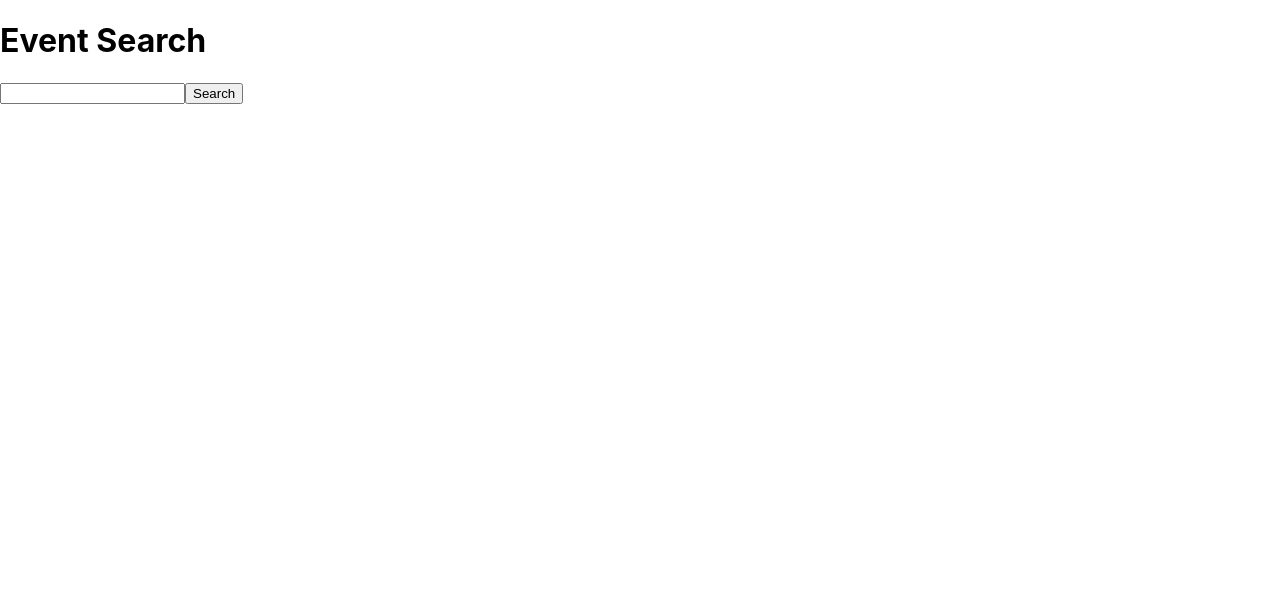
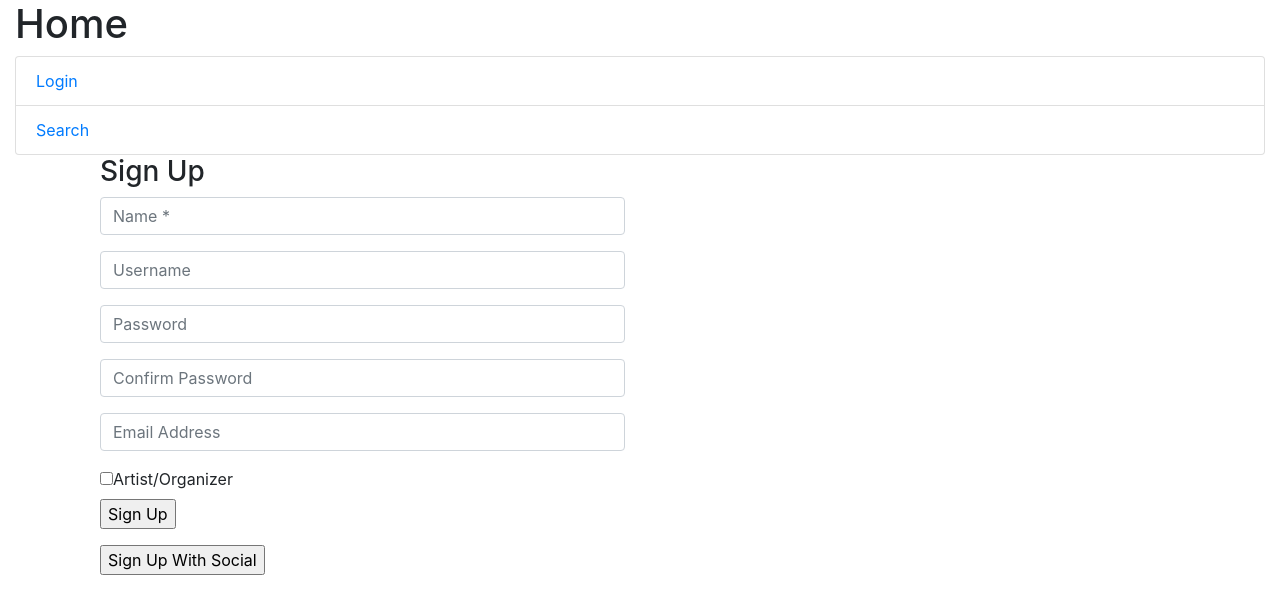
Before and after one commit to nandish291/wbdv-sp21-01-webdevgroup-client-react, a React (Create React App) app: page / in a window 1280 px wide. Shown: the top 614 px of the page. Built offline with nearby package versions, Linux system fonts and the light colour scheme.

Commit message:
debugging rendering problem

```diff
--- a/src/App.js
+++ b/src/App.js
@@ -1,14 +1,18 @@
 import './App.css';
 import {BrowserRouter, Route} from "react-router-dom";
 import Search from "./components/search"
+import EventGrid from "./components/event-grid/event-grid";
+import Home from "./home";
 
 function App() {
     return (
         <BrowserRouter>
             <div className="container-fluid">
-                <Route path="/"
-                       exact={true}>
-                    <Search/>
+                <Route path="/" exact={true}>
+                    <Home/>
+                </Route>
+                <Route path="/events" exact={true}>
+                    <EventGrid/>
                 </Route>
             </div>
         </BrowserRouter>
--- a/src/components/event-grid/event-grid.js
+++ b/src/components/event-grid/event-grid.js
@@ -7,85 +7,43 @@ import GridListTile from '@material-ui/core/GridListTile';
 import GridListTileBar from '@material-ui/core/GridListTileBar';
 import IconButton from '@material-ui/core/IconButton';
 import StarBorderIcon from '@material-ui/icons/StarBorder';
+import {Link, Route} from "react-router-dom";
+import LogIn from "../../login";
+import Search from "../search";
+
 // import tileData from './tileData';
 
-const EventGrid = (
-    {
-        events
+class EventGrid
+    extends React.Component {
+
+    state = {
+        events: [],
     }
-) => {
 
-    const useStyles = makeStyles((theme) => ({
-        root: {
-            display: 'flex',
-            flexWrap: 'wrap',
-            justifyContent: 'space-around',
-            overflow: 'hidden',
-            backgroundColor: theme.palette.background.paper,
-        },
-        gridList: {
-            flexWrap: 'nowrap',
-            // Promote the list into his own layer on Chrome. This cost memory but helps keeping high FPS.
-            transform: 'translateZ(0)',
-            // height: 450,
-        },
-        title: {
-            color: theme.palette.primary.light,
-        },
-        titleBar: {
-            background:
-                'linear-gradient(to top, rgba(0,0,0,0.7) 0%, rgba(0,0,0,0.3) 40%, rgba(0,0,0,0) 100%)',
-        },
-    }));
+    render() {
 
-    const classes = useStyles();
-
-
-    return (
-        <>
+        return (
             <div>
                 <h2>Upcoming Events</h2>
+
+                <Route path="/events/search" exact={true}>
+                    <Search/>
+                </Route>
+
+                <Link to="events/login">
+                    <i className="fas fa-2x fa-sign-in-alt"/>
+                </Link>
+
+                <br/>
+
+                <Link to="events/search">
+                    <i className="fas fa-2x fa-search"/>
+                </Link>
+
             </div>
-            {/*<div className={classes.root}>*/}
-            {/*    <GridList cellHeight={300} className={classes.gridList} cols={2.5}>*/}
-            {/*        {events.map((event) => (*/}
-            {/*            <GridListTile key={event.id}>*/}
-            {/*                <EventCard title={event.title}*/}
-            {/*                           event={event}*/}
-            {/*                           venue={event.venue}*/}
-            {/*                           location={event.location}/>*/}
-            {/*                <GridListTileBar*/}
-            {/*                    // title={event.title}*/}
-            {/*                    classes={{*/}
-            {/*                        root: classes.titleBar,*/}
-            {/*                        title: classes.title,*/}
-            {/*                    }}*/}
-            {/*                    actionIcon={*/}
-            {/*                        <IconButton aria-label={`star ${event.title}`}>*/}
-            {/*                            <StarBorderIcon className={classes.title}/>*/}
-            {/*                        </IconButton>*/}
-            {/*                    }*/}
-            {/*                />*/}
-            {/*            </GridListTile>*/}
-            {/*        ))}*/}
+        )
 
-
-            {/*    </GridList>*/}
-            {/*</div>*/}
-        </>
-    )
-
-
-    // <div>
-    //     <div className="row">
-    //         {
-    //             events.map(event =>
-    //                 <div className="col-2">
-    //                 </div>
-    //             )
-    //         }
-    //     </div>
-    // </div>
+    }
 }
 
 export default EventGrid
--- a/src/components/search.js
+++ b/src/components/search.js
@@ -2,7 +2,8 @@
 
 import React, {useState, useEffect} from 'react'
 import eventService from '../services/event-service'
-import {Link, useParams, useHistory} from "react-router-dom";
+import {Link, useParams, useHistory, Route} from "react-router-dom";
+
 
 import GridList from "@material-ui/core/GridList";
 import GridListTile from "@material-ui/core/GridListTile";
@@ -11,6 +12,7 @@ import GridListTileBar from "@material-ui/core/GridListTileBar";
 import IconButton from "@material-ui/core/IconButton";
 import StarBorderIcon from "@material-ui/icons/StarBorder";
 import {makeStyles} from "@material-ui/core/styles";
+import LogIn from "../login";
 
 const Search = () => {
 
@@ -64,7 +66,19 @@ const Search = () => {
     const classes = useStyles();
 
     return (
+
         <div>
+
+
+            <Route path={["/login"]}
+                   exact={true}
+                   render={() =>
+                       <LogIn/>}>
+            </Route>
+
+            <button>
+                <Link to="/login">Login</Link>
+            </button>
 
             <h1>Event Search</h1>
             <input
@@ -75,6 +89,7 @@ const Search = () => {
                 value={searchTitle}/>
             <button
                 onClick={() => {
+                    // history.push(`/search/${searchTitle}`)
                     search(searchTitle)
 
                 }}
@@ -109,6 +124,31 @@ const Search = () => {
                     }
                 </ul>
             </div>
+
+
+            <div className="container">
+                <div className="col-md-6">
+                    <h3>Login</h3>
+                    <form>
+                        <div className="form-group">
+                            <input type="text" className="form-control" placeholder="Your Email *" value=""/>
+                        </div>
+                        <div className="form-group">
+                            <input type="password" className="form-control" placeholder="Your Password *" value=""/>
+                        </div>
+                        <div className="form-group">
+                            <input type="submit" className="btnSubmit" value="Sign In"/>
+                        </div>
+                        <div className="form-group">
+                            <input type="submit" className="btnSubmit" value="Sign In With Social"/>
+                        </div>
+                        <div className="form-group">
+                            <a href="#" className="ForgetPwd">Forget Password?</a>
+                        </div>
+                    </form>
+                </div>
+            </div>
+
         </div>
     )
 }
--- /dev/null
+++ b/src/home.js
@@ -0,0 +1,49 @@
+import React from 'react'
+import {Link} from "react-router-dom";
+
+export default () =>
+    <>
+        <h1>Home</h1>
+        <div className="list-group">
+            <Link to="events/login" className="list-group-item">
+                Login
+            </Link>
+            <Link to="events/search" className="list-group-item">
+                Search
+            </Link>
+        </div>
+
+
+        <div className="container">
+            <div className="col-md-6">
+                <h3>Sign Up</h3>
+                <form>
+                    <div className="form-group">
+                        <input type="text" className="form-control" placeholder="Name *" value=""/>
+                    </div>
+                    <div className="form-group">
+                        <input type="text" className="form-control" placeholder="Username" value=""/>
+                    </div>
+                    <div className="form-group">
+                        <input type="text" className="form-control" placeholder="Password" value=""/>
+                    </div>
+                    <div className="form-group">
+                        <input type="text" className="form-control" placeholder="Confirm Password" value=""/>
+                    </div>
+                    <div className="form-group">
+                        <input type="password" className="form-control" placeholder="Email Address" value=""/>
+                    </div>
+                    <div>
+                    <input type="checkbox" id="organizer" name="organizer" value="organizer"/>
+                        <label htmlFor="vehicle1">Artist/Organizer</label>
+                    </div>
+                    <div className="form-group">
+                        <input type="submit" className="btnSubmit" value="Sign Up"/>
+                    </div>
+                    <div className="form-group">
+                        <input type="submit" className="btnSubmit" value="Sign Up With Social"/>
+                    </div>
+                </form>
+            </div>
+        </div>
+    </>
--- a/src/index.js
+++ b/src/index.js
@@ -3,6 +3,8 @@ import ReactDOM from 'react-dom';
 import './index.css';
 import App from './App';
 import reportWebVitals from './reportWebVitals';
+import 'bootstrap/dist/css/bootstrap.min.css';
+import '@fortawesome/fontawesome-free/css/all.min.css';
 
 ReactDOM.render(
   <React.StrictMode>
--- /dev/null
+++ b/src/login.js
@@ -0,0 +1,16 @@
+import React from 'react'
+
+const LogIn = () => {
+
+    return (
+        <div className="container-fluid">
+
+            <h2>Log In</h2>
+
+            Text Text Text
+
+        </div>
+    )
+}
+
+export default LogIn
```
Also changed, not shown: src/signup.js (added, +16 -0 lines).
